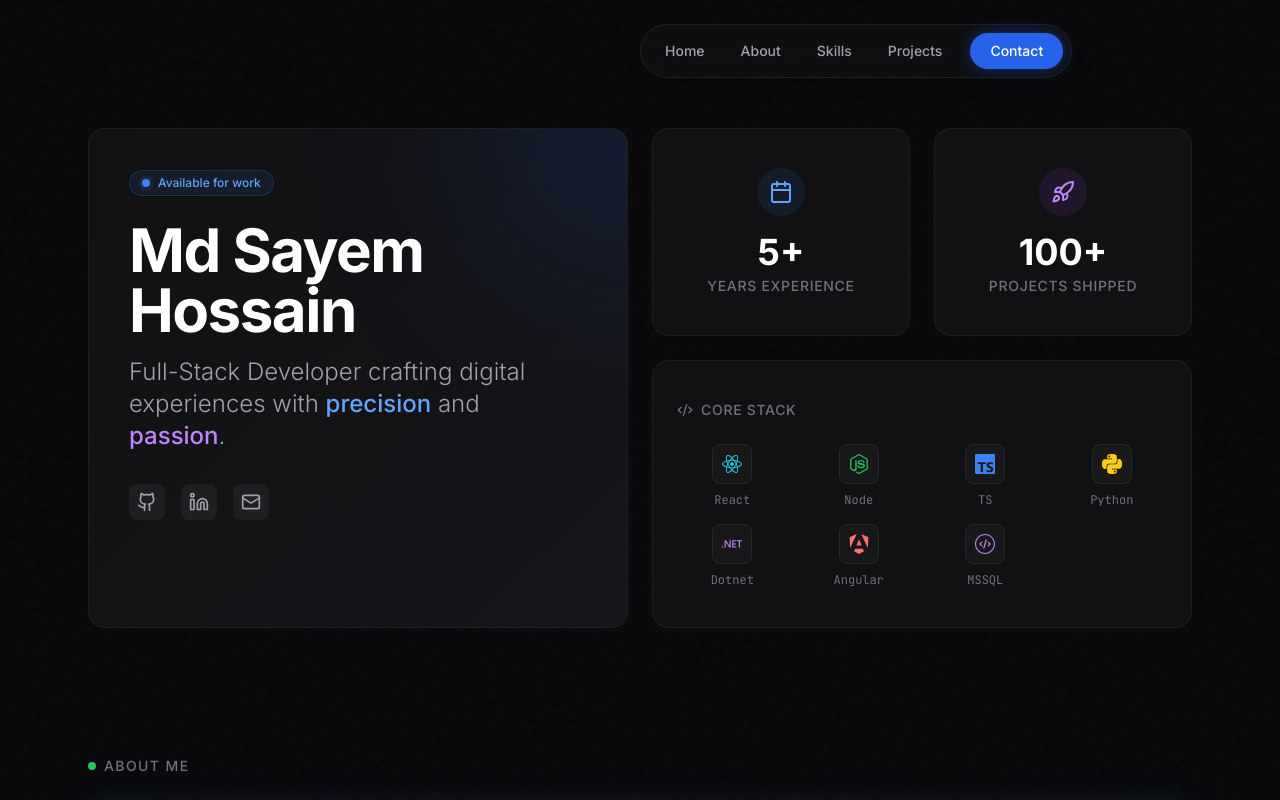
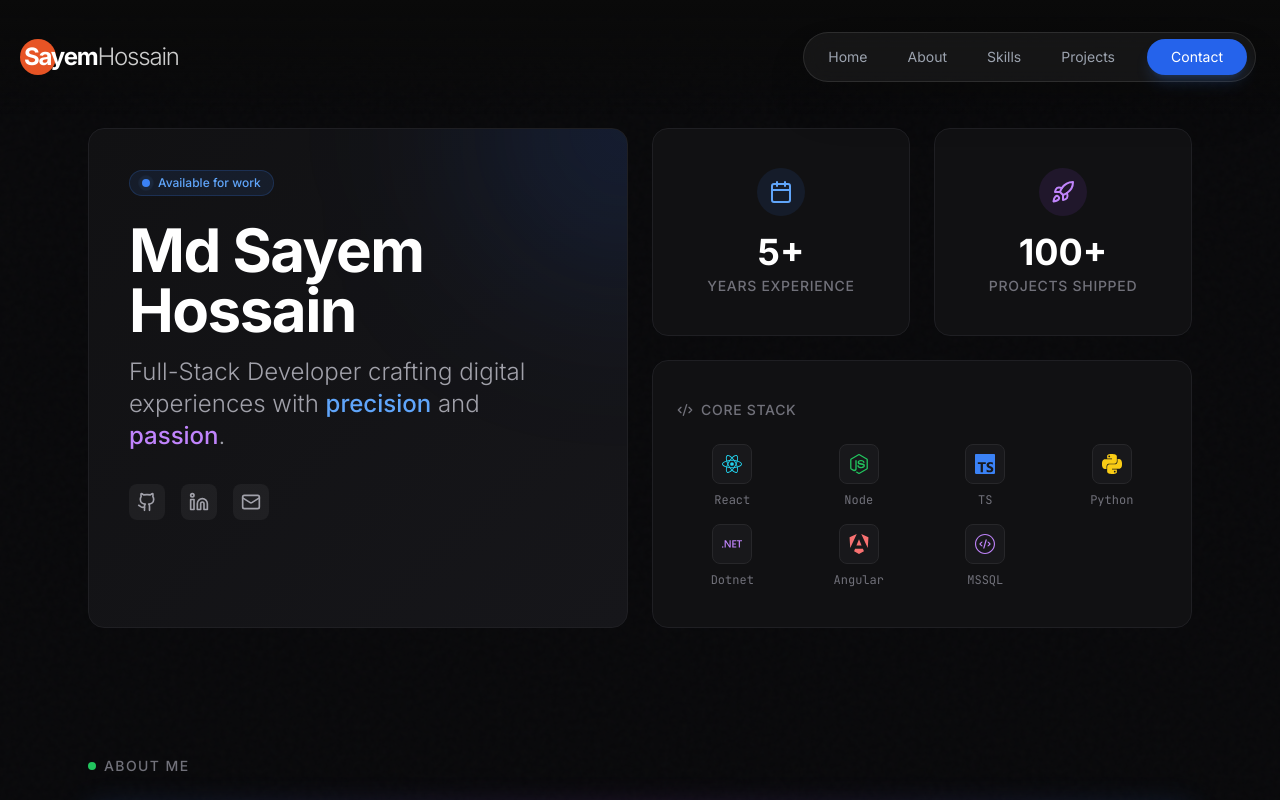
Before and after one commit to md-sayem-hossain/sayem-portfolio, a React (Vite) app: page / in a window 1280 px wide. Shown: the top 800 px of the page. Built offline with nearby package versions, Linux system fonts and the light colour scheme.

Commit message:
Updated Navigation Style

```diff
--- a/src/components/Navigation.tsx
+++ b/src/components/Navigation.tsx
@@ -1,15 +1,17 @@
-import React from 'react';
-import { motion } from 'framer-motion';
+import React, { useState } from 'react';
 import { HashLink as Link } from 'react-router-hash-link';
+import { motion, AnimatePresence } from 'framer-motion';
 
-export function Navigation() {
+export const Navigation: React.FC = () => {
+  const [isOpen, setIsOpen] = useState(false);
   const links = [
     { name: 'Home', href: '/#home' },
     { name: 'About', href: '/#about' },
     { name: 'Skills', href: '/#skills' },
     { name: 'Projects', href: '/#projects' }
   ];
-
+const toggleMenu = () => setIsOpen(!isOpen);
+  const closeMenu = () => setIsOpen(false);
   return (
     <motion.nav
       initial={{ y: -100, opacity: 0 }}
@@ -17,25 +19,82 @@ export function Navigation() {
       transition={{ duration: 0.8, ease: 'easeOut' }}
       className="fixed top-6 left-1/2 -translate-x-1/2 z-50"
     >
-      <div className="flex items-center gap-1 px-2 py-2 bg-[#111113]/80 backdrop-blur-md border border-[#1f1f23] rounded-full shadow-lg shadow-black/20">
-        {links.map((link) => (
+      <nav className="fixed top-0 left-0 w-full z-50 px-6 py-8 bg-gradient-to-b from-[#0a0a0a] to-transparent via-[#0a0a0a]/70 ">
+      <div className="max-w-7xl mx-auto flex items-center justify-between">
+
+        {/* Logo */}
+        {/* Logo Section */}
+{/* Logo Section */}
+<div className="relative flex items-center z-[60] group cursor-pointer">
+  {/* The Orange Circle - Positioned precisely behind the 'S' */}
+  <div className="absolute left-[-4px] w-9 h-9 bg-[#ff5c28] rounded-full -z-10 opacity-90 transition-transform duration-300 group-hover:scale-110" />
+
+  <span className="text-2xl font-bold text-white tracking-tighter">
+    Sayem<span className="font-light opacity-80">Hossain</span>
+  </span>
+</div>
+
+        {/* Desktop Menu - Floating Pill */}
+        <div className="hidden md:flex items-center gap-2 bg-white/5 border border-white/10 rounded-full px-2 py-1.5 backdrop-blur-md shadow-2xl">
+          {links.map((l) => (
+            <Link key={l.name} to={l.href} className="px-4 py-2 text-sm text-gray-400 hover:text-white transition-colors">
+              {l.name}
+            </Link>
+          ))}
+          <Link to="#contact" className="ml-2 px-6 py-2 text-sm bg-[#2563eb] text-white rounded-full hover:bg-blue-600 transition-all shadow-lg shadow-blue-500/20">
+            Contact
+          </Link>
+        </div>
+
+        {/* Mobile Toggle Button */}
+        <button
+          onClick={toggleMenu}
+          className="md:hidden z-[60] text-gray-400 p-2 focus:outline-none bg-[#1a1a1a]/50 rounded-full backdrop-blur-sm"
+          aria-label="Toggle Menu"
+        >
+          {isOpen ? (
+            <svg className="w-8 h-8" fill="none" stroke="currentColor" viewBox="0 0 24 24">
+              <path strokeLinecap="round" strokeLinejoin="round" strokeWidth="2" d="M6 18L18 6M6 6l12 12" />
+            </svg>
+          ) : (
+            <svg className="w-8 h-8" fill="none" stroke="currentColor" viewBox="0 0 24 24">
+              <path strokeLinecap="round" strokeLinejoin="round" strokeWidth="2" d="M4 6h16M4 12h16m-7 6h7" />
+            </svg>
+          )}
+        </button>
+
+        {/* Mobile Full-Screen Overlay */}
+        <AnimatePresence>
+          {isOpen && (
+            <motion.div
+              initial={{ opacity: 0, y: -20 }}
+              animate={{ opacity: 1, y: 0 }}
+              exit={{ opacity: 0, y: -20 }}
+              transition={{ duration: 0.2 }}
+              className="fixed inset-0 bg-[#0a0a0a] flex flex-col items-center justify-center gap-8 md:hidden z-[50]"
+            >
+              {links.map((l) => (
                 <Link
-            key={link.name}
-            smooth
-            to={link.href}
-            className="px-4 py-2 text-sm font-medium text-zinc-400 hover:text-white hover:bg-white/5 rounded-full transition-colors duration-200"
+                  key={l.name}
+                  to={l.href}
+                  onClick={closeMenu}
+                  className="text-3xl font-medium text-white hover:text-[#ff5c28] transition-colors"
                 >
-            {link.name}
+                  {l.name}
                 </Link>
               ))}
               <Link
-          smooth
-          to="/#contact"
-          className="ml-2 px-5 py-2 text-sm font-medium text-white bg-blue-600 hover:bg-blue-500 rounded-full transition-colors duration-200 shadow-[0_0_15px_rgba(37,99,235,0.4)]"
+                to="#contact"
+                onClick={closeMenu}
+                className="px-12 py-4 bg-[#2563eb] rounded-full text-white text-lg font-bold shadow-xl shadow-blue-600/20"
               >
                 Contact
               </Link>
+            </motion.div>
+          )}
+        </AnimatePresence>
       </div>
+    </nav>
     </motion.nav>
   );
 }
```
Lines whose indentation alone changed are shown as unchanged.
